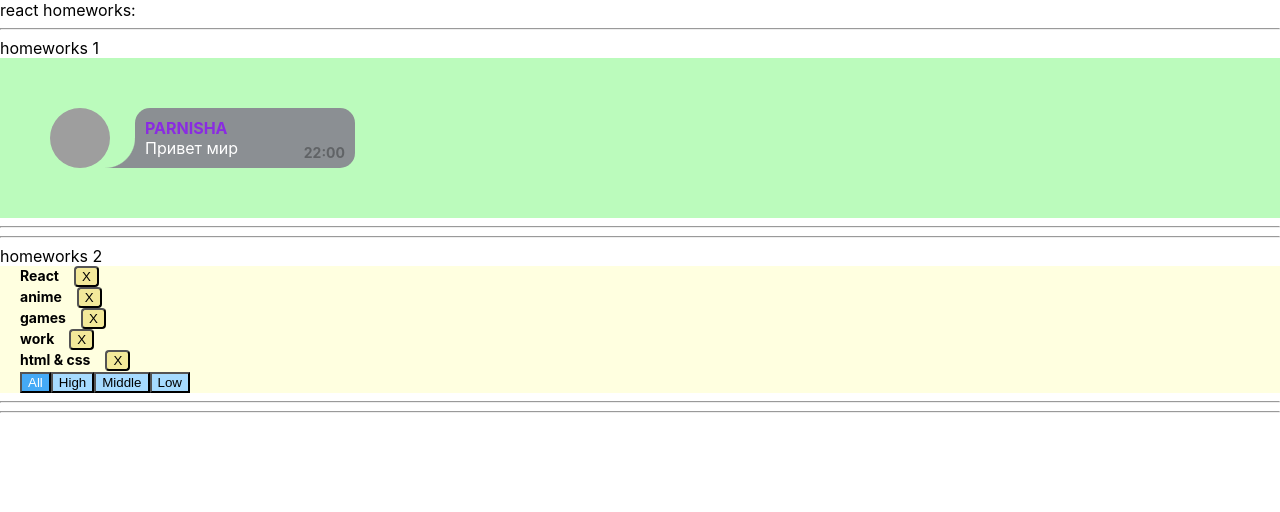
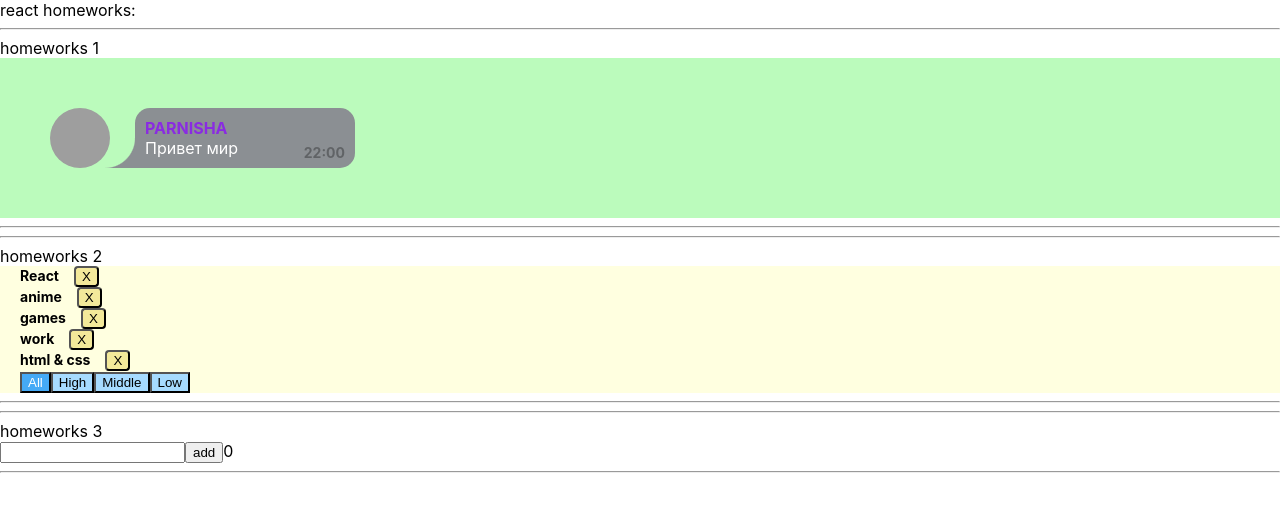
Before and after one commit to parnishaboss/homeworks, a React (Create React App) app: page / in a window 1280 px wide. Shown: the top 512 px of the page. Built offline with nearby package versions, Linux system fonts and the light colour scheme; grey boxes are pictures that could not be loaded.

Commit message:
third homework (not finished)

```diff
--- a/package.json
+++ b/package.json
@@ -10,10 +10,12 @@
     "@types/node": "^16.11.26",
     "@types/react": "^18.0.3",
     "@types/react-dom": "^18.0.0",
+    "@types/uuid": "^8.3.4",
     "react": "^18.0.0",
     "react-dom": "^18.0.0",
     "react-scripts": "5.0.1",
     "typescript": "^4.6.3",
+    "uuid": "^8.3.2",
     "web-vitals": "^2.1.4"
   },
   "scripts": {
--- a/src/p1-main/m1-ui/u1-app/App.tsx
+++ b/src/p1-main/m1-ui/u1-app/App.tsx
@@ -2,6 +2,7 @@
 import s from './App.module.css'
 import HW1 from '../../../p2-homeworks/h1/HW1'
 import HW2 from '../../../p2-homeworks/h2/HW2';
+import HW3 from '../../../p2-homeworks/h3/HW3';
 
 function App() {
     return (
@@ -9,7 +10,7 @@
             <div>react homeworks:</div>
             <HW1/>
             <HW2/>
-            {/*<HW3/>*/}
+            <HW3/>
             {/*<HW4/>*/}
             {/*<HW5/>*/}
 
--- a/src/p2-homeworks/h3/Greeting.module.css
+++ b/src/p2-homeworks/h3/Greeting.module.css
@@ -2,6 +2,9 @@
 
 }
 
-.error {
-    border: 1px solid red;
+.errorInput {
+    border: 4px solid red;
 }
+.errorMessage {
+    color: red;
+}
--- a/src/p2-homeworks/h3/Greeting.tsx
+++ b/src/p2-homeworks/h3/Greeting.tsx
@@ -1,26 +1,25 @@
-import React from 'react'
+import {ChangeEvent} from 'react'
 import s from './Greeting.module.css'
 
 type GreetingPropsType = {
-    name: any // need to fix any
-    setNameCallback: any // need to fix any
-    addUser: any // need to fix any
-    error: any // need to fix any
-    totalUsers: any // need to fix any
+    name: string // need to fix any
+    setNameCallback: (e: ChangeEvent<HTMLInputElement>) => void // need to fix any
+    addUser: () => void // need to fix any
+    error: string // need to fix any
+    totalUsers: number // need to fix any
 }
 
 // презентационная компонента (для верстальщика)
 const Greeting: React.FC<GreetingPropsType> = (
     {name, setNameCallback, addUser, error, totalUsers} // деструктуризация пропсов
 ) => {
-    const inputClass = s.error // need to fix with (?:)
-
+    // const inputClass = error ? s.errorInput : s.input // need to fix with (?:)
     return (
         <div>
-            <input value={name} onChange={setNameCallback} className={inputClass}/>
-            <span>{error}</span>
+            <input value={name} onChange={setNameCallback} className={error ? s.errorInput : ''}/>
             <button onClick={addUser}>add</button>
             <span>{totalUsers}</span>
+            {error && <div className={s.errorMessage}>{error}</div>}
         </div>
     )
 }
--- a/src/p2-homeworks/h3/GreetingContainer.tsx
+++ b/src/p2-homeworks/h3/GreetingContainer.tsx
@@ -1,9 +1,10 @@
-import React, {useState} from 'react'
+import React, {useState, ChangeEvent} from 'react'
 import Greeting from './Greeting'
+import {UserType} from './HW3';
 
 type GreetingContainerPropsType = {
-    users: any // need to fix any
-    addUserCallback: any // need to fix any
+    users: Array<UserType> // need to fix any
+    addUserCallback: (name:string) => void // need to fix any
 }
 
 // более простой и понятный для новичков
@@ -12,17 +13,24 @@
 // более современный и удобный для про :)
 // уровень локальной логики
 const GreetingContainer: React.FC<GreetingContainerPropsType> = ({users, addUserCallback}) => { // деструктуризация пропсов
-    const [name, setName] = useState<any>('') // need to fix any
-    const [error, setError] = useState<any>('') // need to fix any
+    const [name, setName] = useState<string>('') // need to fix any
+    const [error, setError] = useState<string>('') // need to fix any
 
-    const setNameCallback = (e: any) => { // need to fix any
-        setName('') // need to fix
+    const setNameCallback = (e: ChangeEvent<HTMLInputElement> ) => { // need to fix any
+       const userName = e.currentTarget.value.trim()
+        if (userName) {
+            setName(userName)
+            setError('')
+        } else {
+            setName('')
+            setError('Name is required!')
+        }
     }
     const addUser = () => {
-        alert(`Hello  !`) // need to fix
+            addUserCallback(name)
+            alert(`Hello ${name} !`) // need to fix
     }
-
-    const totalUsers = 0 // need to fix
+    const totalUsers = users.length // need to fix
 
     return (
         <Greeting
--- a/src/p2-homeworks/h3/HW3.tsx
+++ b/src/p2-homeworks/h3/HW3.tsx
@@ -1,31 +1,32 @@
 import React, {useState} from 'react'
 import GreetingContainer from './GreetingContainer'
+import {v1} from 'uuid'
 
 // types
 export type UserType = {
-    _id: any // need to fix any
-    name: any // need to fix any
+    _id: string // need to fix any
+    name: string // need to fix any
 }
 
 // уровень работы с глобальными данными
 function HW3() {
-    const [users, setUsers] = useState<any>([]) // need to fix any
+    const [users, setUsers] = useState<Array<UserType>>([]) // need to fix any
 
-    const addUserCallback = (name: any) => { // need to fix any
-        setUsers([]) // need to fix
+    const addUserCallback = (name: string) => {
+        const user = {
+            _id: v1(),
+            name:name
+        }// need to fix any
+        setUsers([...users, user]) // need to fix
     }
 
     return (
         <div>
-            <hr/>
+
             homeworks 3
 
-            {/*should work (должно работать)*/}
             <GreetingContainer users={users} addUserCallback={addUserCallback}/>
 
-            <hr/>
-            {/*для личного творчества, могу проверить*/}
-            {/*<AlternativeGreeting/>*/}
             <hr/>
         </div>
     )
```
Also changed, not shown: 1 other file (tests, documents, lock files or other folders).
